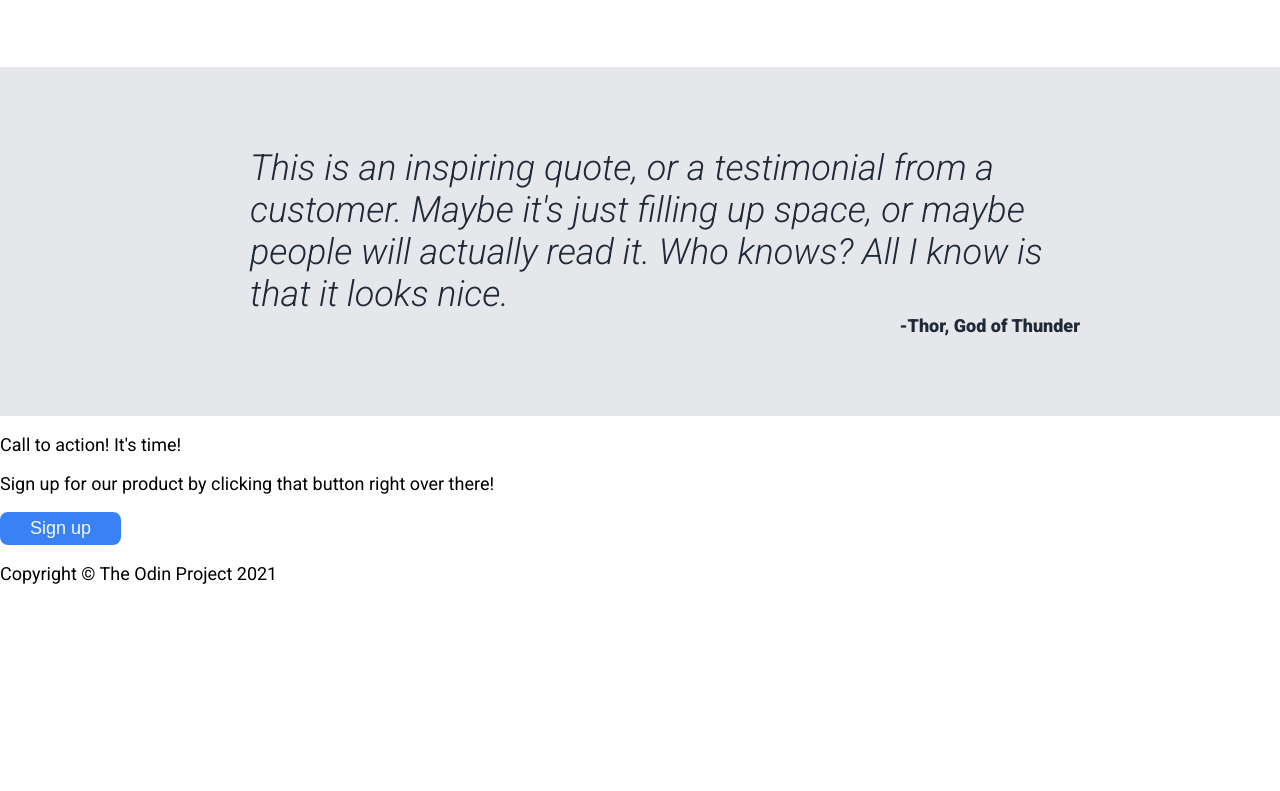
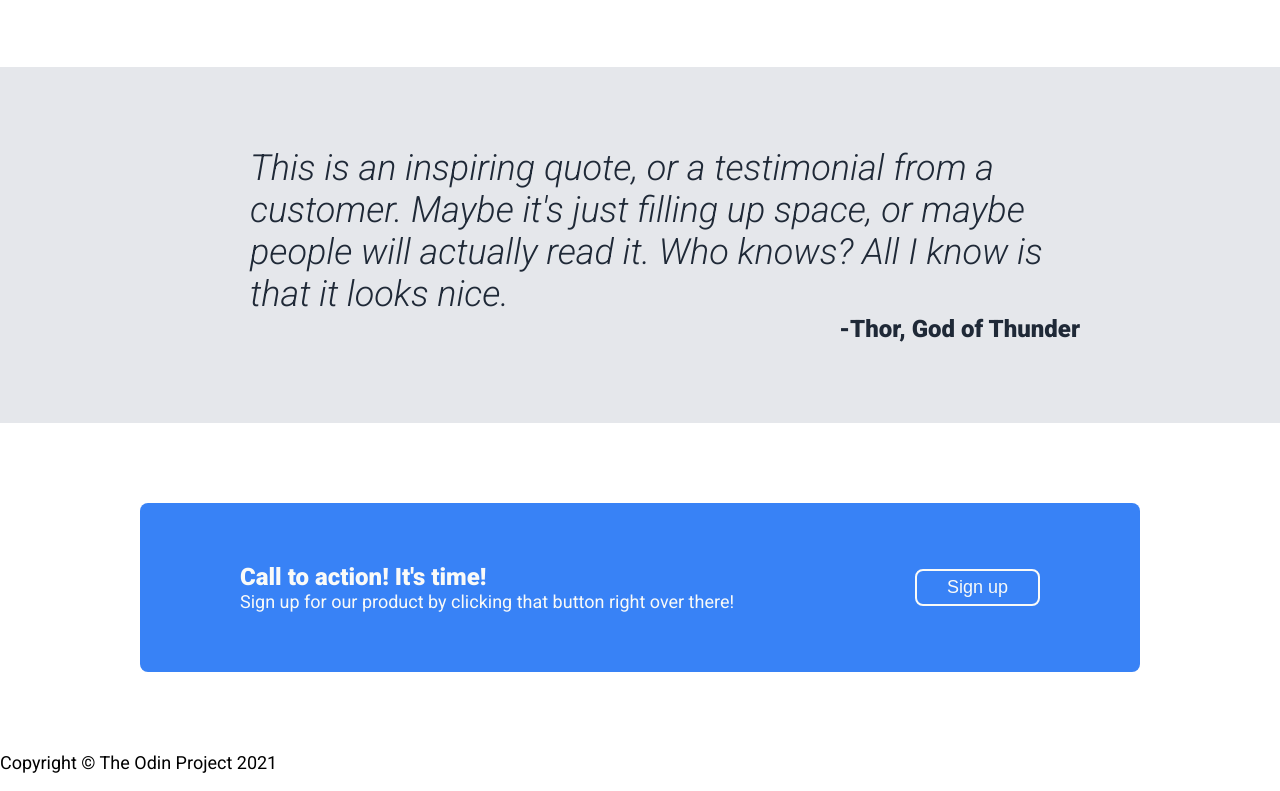
Before and after one commit to xFLEXISx/Landing-Page, a plain HTML site: page index.html in a window 1280 px wide. Shown: the part 889-1680 px from the top of the page. Before the commit the page ends 1491 px from the top, so only its background shows below. Drawn offline with Linux system fonts and the light colour scheme.

Commit message:
Add styles for cta section, add class for bigger text

```diff
--- a/index.html
+++ b/index.html
@@ -11,7 +11,7 @@
     <header>
         <div class="container">
             <nav>
-                <div class="logo">Header Logo</div>
+                <div class="bigger">Header Logo</div>
                 <ul>
                     <li><a href="#">header link one</a></li>
                     <li><a href="#">header link one</a></li>
@@ -56,13 +56,19 @@
     <section class="quote">
         <div class="container">
             <p class="quote-text">This is an inspiring quote, or a testimonial from a customer. Maybe it's just filling up space, or maybe people will actually read it. Who knows? All I know is that it looks nice.</p>
-            <p class="quote-author">-Thor, God of Thunder</p>
+            <p class="quote-author bigger">-Thor, God of Thunder</p>
         </div>
     </section>
-    <section>
-        <p>Call to action! It's time!</p>
-        <p>Sign up for our product by clicking that button right over there!</p>
-        <button>Sign up</button>
+    <section class="cta">
+        <div class="container">
+            <div class="cta-box">
+                <div class="cta-text">
+                    <p class="bigger">Call to action! It's time!</p>
+                    <p>Sign up for our product by clicking that button right over there!</p>
+                </div>
+                <button>Sign up</button>
+            </div>
+        </div>
     </section>
     <footer>
         <p>Copyright &copy; The Odin Project 2021</p>
--- a/style.css
+++ b/style.css
@@ -7,6 +7,11 @@ body {
 .container {
     max-width: 1000px;
     margin: 0 auto;
+}
+
+.bigger {
+    font-size: 24px;
+    font-weight: bold;
 }
 
 header {
@@ -19,11 +24,6 @@ nav {
     justify-content: space-between;
     align-items: center;
     padding-top: 16px;
-}
-
-nav .logo {
-    font-size: 24px;
-    font-weight: bold;
 }
 
 nav ul {
@@ -121,8 +121,29 @@ h2 {
 }
 
 .quote-author {
-    font-weight: bold;
     text-align: right;
     padding-right: 60px;
     margin: 0;
 }
+
+.cta-box {
+    background-color: #3882F6;
+    margin: 80px 0;
+    border-radius: 8px;
+    padding: 60px 100px;
+    display: flex;
+    justify-content: space-between;
+    align-items: center;
+}
+
+.cta-text {
+    color: #F9FAF8;
+}
+
+.cta-text p {
+    margin: 0;
+}
+
+.cta-box button {
+    border: 2px solid #F9FAF8;
+}
```
